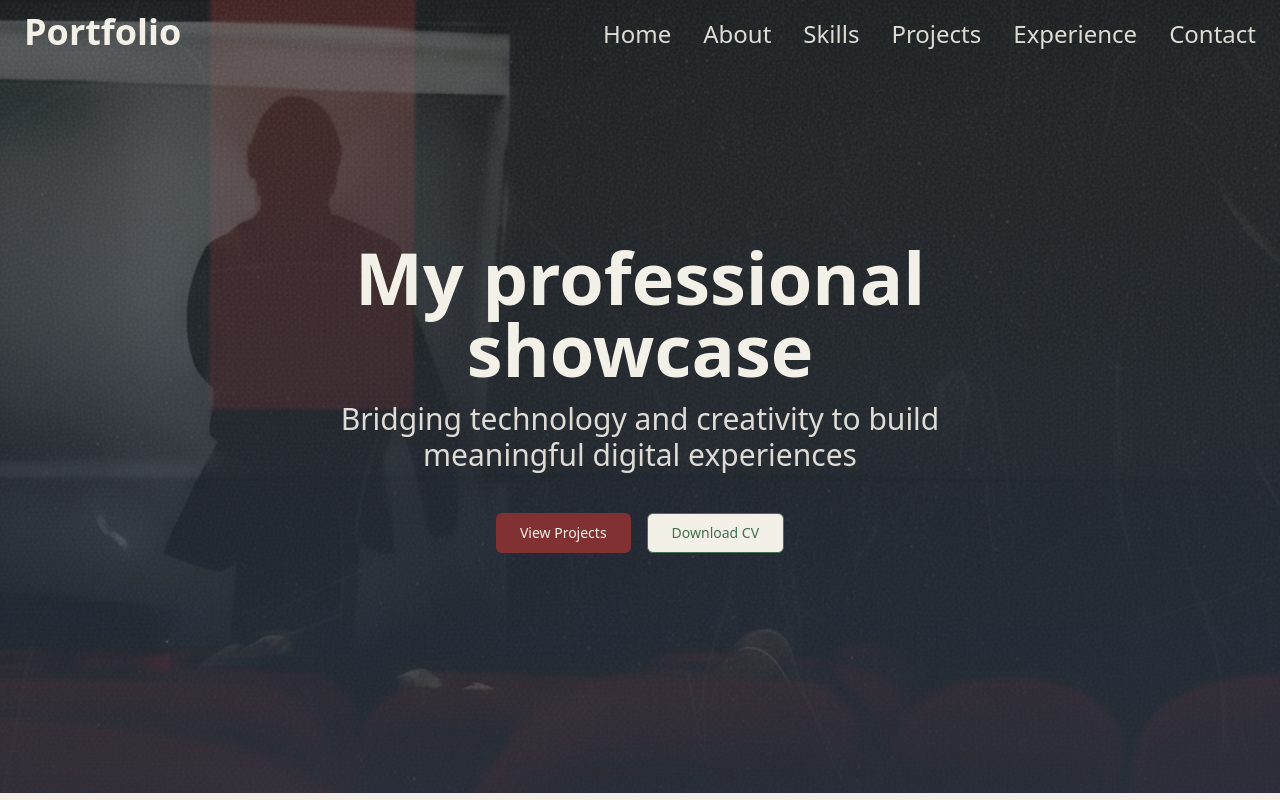
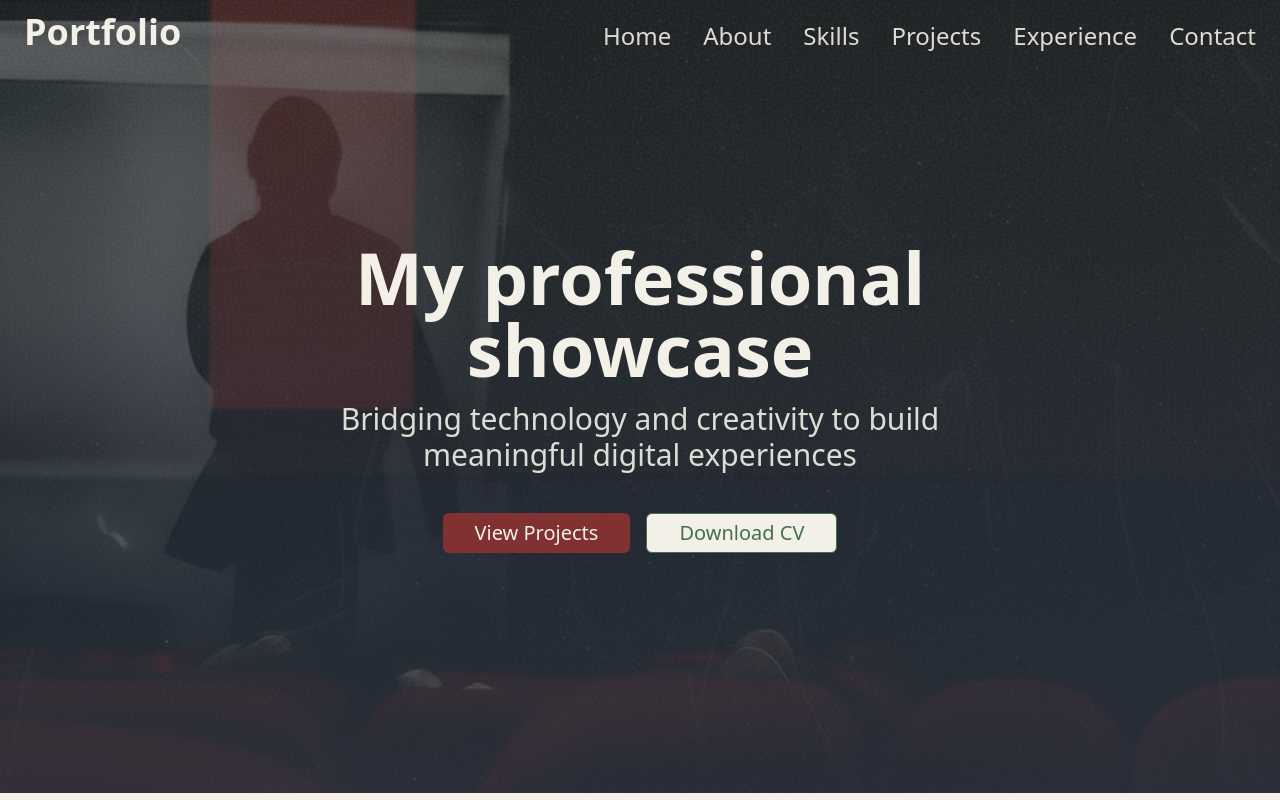
Before and after one commit to annasebedash-creator/anna-sebedach-portfolio, a React (Vite) app: page / in a window 1280 px wide. Shown: the top 800 px of the page. Built offline with nearby package versions, Linux system fonts and the light colour scheme.

Commit message:
Adjust navigation and button sizing

```diff
--- a/src/components/Header.tsx
+++ b/src/components/Header.tsx
@@ -55,7 +55,7 @@ const Header = () => {
           </div>
 
           {/* Desktop Navigation - Back on the right */}
-          <nav className="hidden md:flex items-center space-x-8 mt-1">
+          <nav className="hidden md:flex items-center space-x-8 mt-2">
             {menuItems.map(item => (
               <a
                 key={item.label}
--- a/src/components/Hero.tsx
+++ b/src/components/Hero.tsx
@@ -23,14 +23,14 @@ const Hero = () => {
 
             <div className="hero-ctas flex gap-4 justify-center pt-6">
               <Button
-                className="bg-burgundy hover:bg-burgundy/90 text-ivory px-6 py-3"
+                className="bg-burgundy hover:bg-burgundy/90 text-ivory px-8 py-4 text-lg md:text-xl"
                 onClick={() => document.getElementById('projects')?.scrollIntoView({ behavior: 'smooth' })}
               >
                 View Projects
               </Button>
               <Button
                 variant="outline"
-                className="border-moss-green text-moss-green hover:bg-moss-green hover:text-ivory px-6 py-3"
+                className="border-moss-green text-moss-green hover:bg-moss-green hover:text-ivory px-8 py-4 text-lg md:text-xl"
                 onClick={() => window.open('/lovable-uploads/c5833f94-f48a-41dc-b71d-c627829e9ba7.png', '_blank')}
               >
                 Download CV
```
